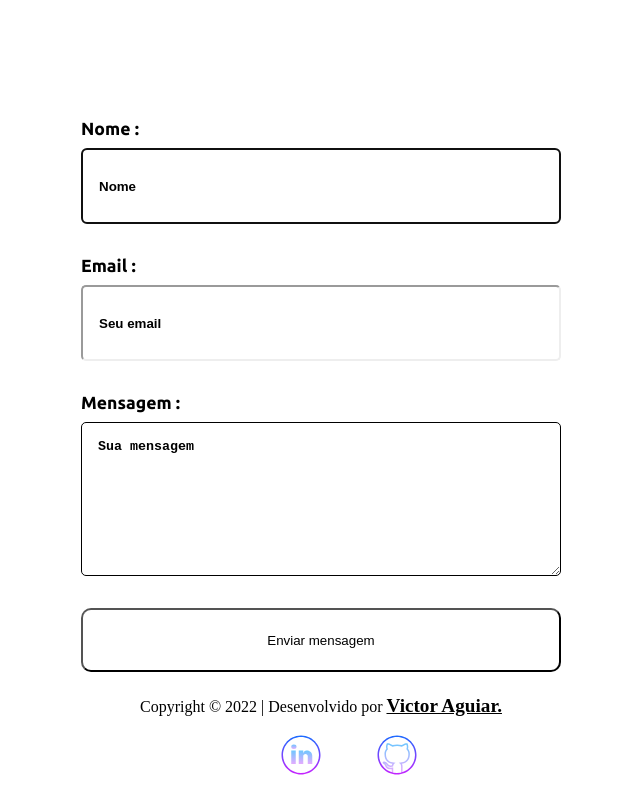
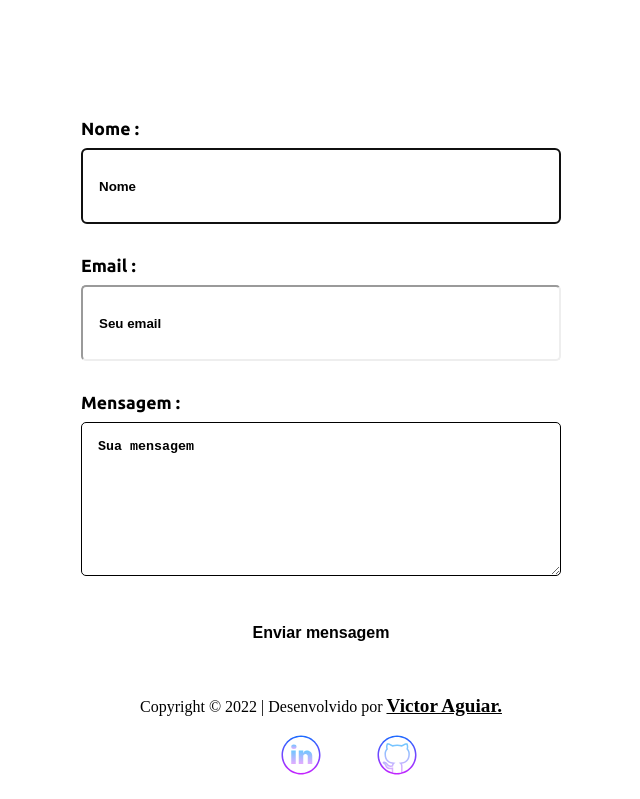
Before and after one commit to victorAguiar018/portf, a Next.js app: page / in a window 1280 px wide. Shown: the part 3577-4376 px from the top of the page, without its empty margins (319-959 px from the left). Built offline with nearby package versions, Linux system fonts and the light colour scheme.

Commit message:
arrumando botao de contato

```diff
--- a/src/components/contact/styles.module.scss
+++ b/src/components/contact/styles.module.scss
@@ -99,10 +99,58 @@
                     }
                 }
                 .button{
+                    display: flex;
+                    align-items: center;
+                    padding: 1rem 2rem;
+                    border-radius: 0.7rem;
+                    border: 3px solid transparent;
+                    font-size: 1rem;
+                    font-weight: bold;
                     cursor: pointer;
-                    background-color: var(--blue-jewel);
-                    height: 4rem;
-                    border-radius: 10px;
+                    transition: all 0.2s;
+                    background-color: var(--black-void);
+                    color: var(--white-50);
+
+
+                    text-shadow: 0 0 8px rgba(255, 255, 255, 0.1), 0 0 29px var(--blue-jewel);
+                    box-shadow: inset 0 0 20px var(--blue-jewel);
+                    position: relative;
+                    border: 3px solid var(--blue-jewel);
+
+                        &::before{
+                            pointer-events: none;
+                            content: '';
+                            position: absolute;
+                            width: 100%;
+                            height: 2rem;
+                            top: 100%;
+                            background-color: var(--blue-jewel);
+                            left: 0;
+
+                            transform: perspective(64px) rotateX(40deg) scale(1, 0.35);
+
+                            filter: blur(20px);
+                            opacity: 0.9;
+                        }
+                        &::after{
+                            content: '';
+                            position: absolute;
+                            top: 0;
+                            left: 0;
+                            right: 0;
+                            bottom:0;
+                            background-color: var(--blue-jewel);
+                            box-shadow: 0 0 128px 5px var(--blue-jewel);
+                            z-index: -1;
+                            opacity: 1;
+                        }
+
+                        &:hover{
+                            text-shadow: 0 0 8px rgba(255, 255, 255, 0.3), 0 0 29px var(--blue-jewel);
+                            box-shadow: inset 0 0 32px var(--blue-jewel);
+                            position: relative;
+                            border: 3px solid var(--blue-jewel);
+                        }
                 }
             }
         }
```
